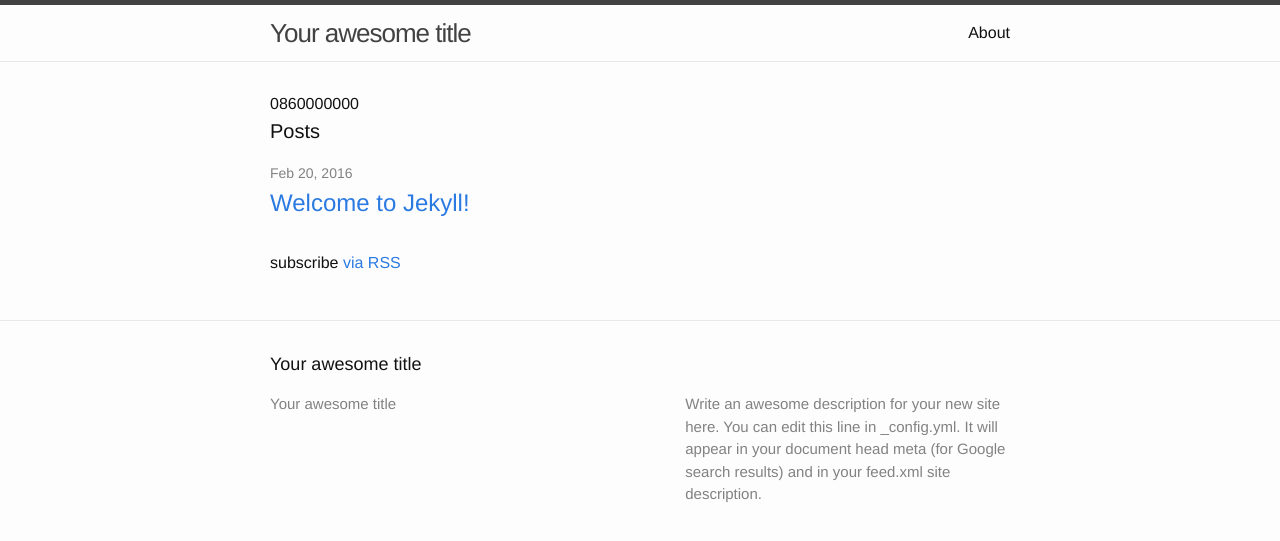
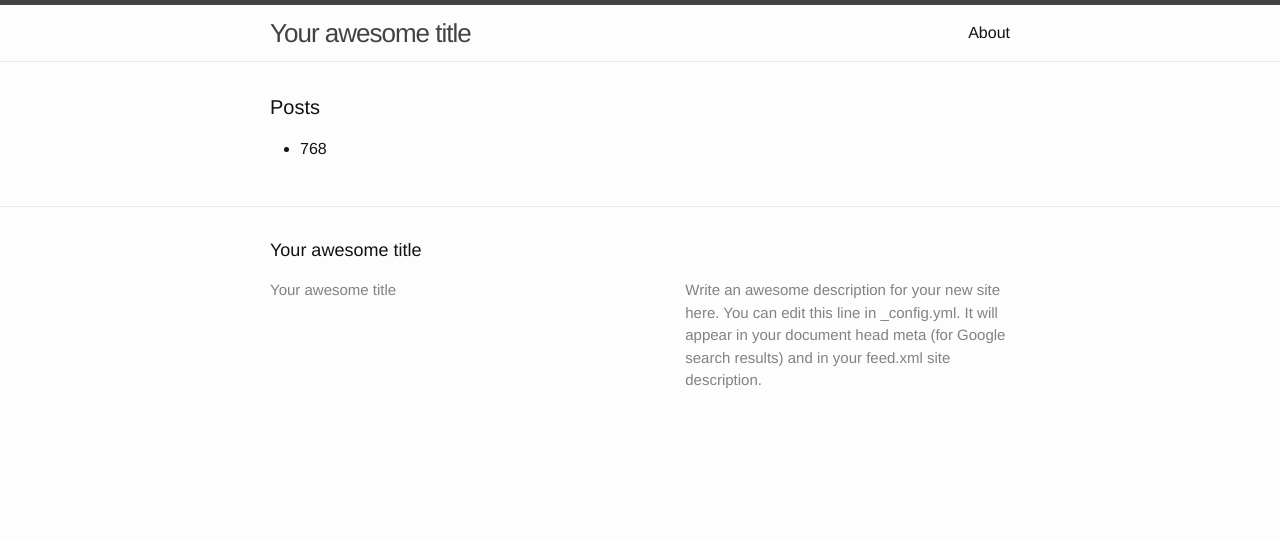
Before and after one commit to jastew/primal, a Jekyll site: the page built from index.html, in a window 1280 px wide. Shown: the top 541 px of the page. Built offline with Jekyll 4.4.1, drawn with Linux system fonts in a browser that asks for light colours.

Commit message:
pricing objects added

```diff
--- a/_config.yml
+++ b/_config.yml
@@ -21,6 +21,7 @@ collections:
   trainers:
     output: true
     permalink: /trainers/:path/
+  pricing:
 
 defaults:
   -
--- /dev/null
+++ b/_includes/pricing.html
@@ -0,0 +1,21 @@
+<div class="pricing">
+
+  <ul class="pricing-list">
+
+    {% for pricing in site.pricing %}
+
+      <li class="pricing-list__item">
+
+        <div class="pricing__item">
+
+          {{ pricing.cost }}
+
+        </div>
+
+      </li>
+
+    {% endfor %}
+
+  </ul>
+
+</div>
--- a/index.html
+++ b/index.html
@@ -4,22 +4,8 @@ layout: default
 
 <div class="home">
 
-  {{ site.data.info.mobile }}
-
   <h1 class="page-heading">Posts</h1>
 
-  <ul class="post-list">
-    {% for post in site.posts %}
-      <li>
-        <span class="post-meta">{{ post.date | date: "%b %-d, %Y" }}</span>
-
-        <h2>
-          <a class="post-link" href="{{ post.url | prepend: site.baseurl }}">{{ post.title }}</a>
-        </h2>
-      </li>
-    {% endfor %}
-  </ul>
-
-  <p class="rss-subscribe">subscribe <a href="{{ "/feed.xml" | prepend: site.baseurl }}">via RSS</a></p>
+  {% include pricing.html %}
 
 </div>
```
Also changed, not shown: _pricing/_defaults.md (added, +7 -0 lines), _pricing/personal.md (added, +7 -0 lines).
